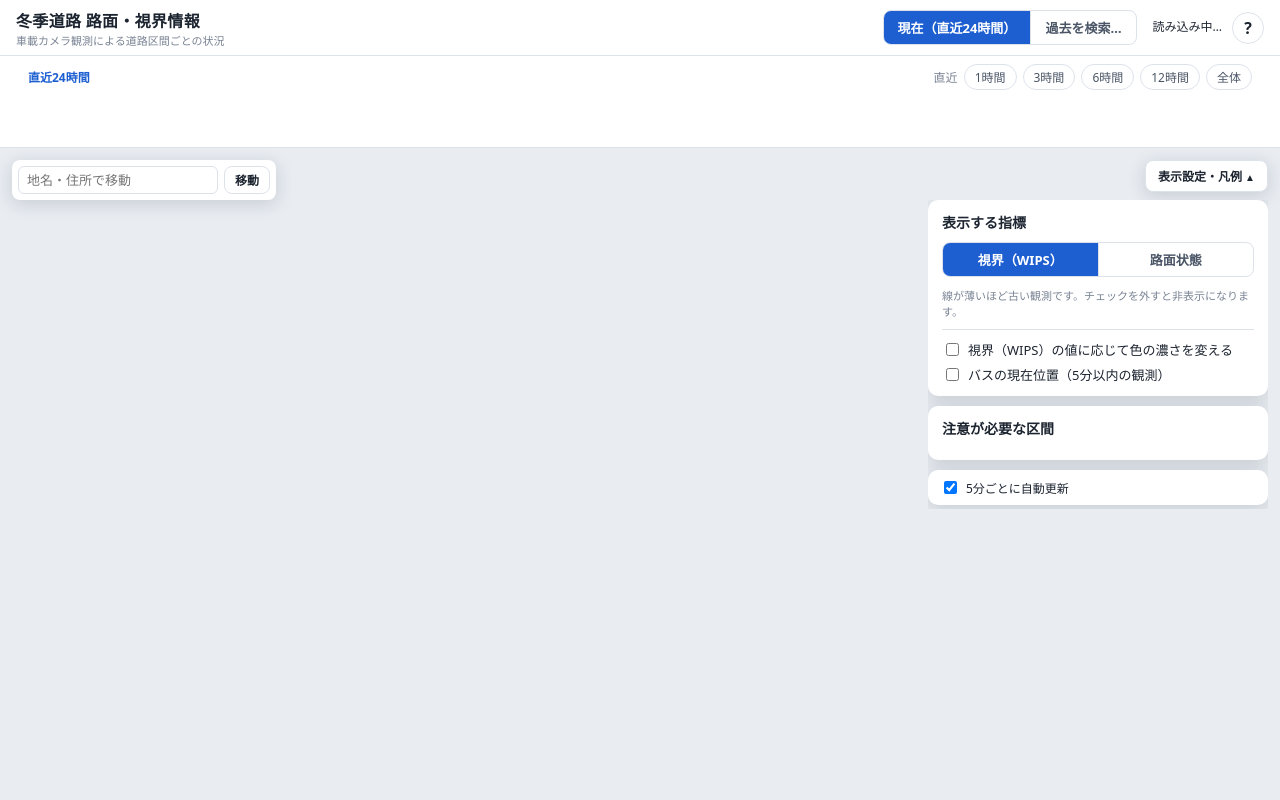
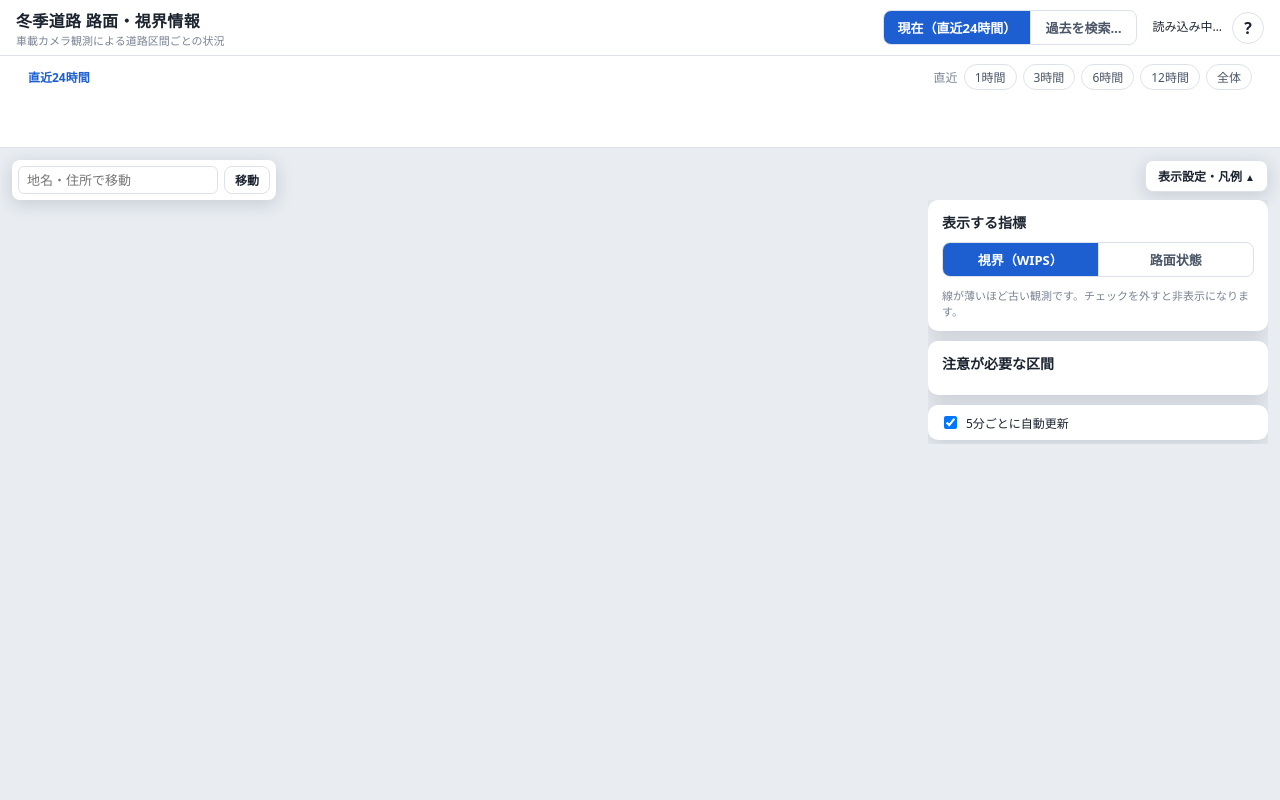
Before and after one commit to highcle/road_interface_linestyle, a Flask app: template templates/index.html in a window 1280 px wide. Run offline with Flask 3, Linux system fonts and the light colour scheme; the template is opened without the code that fills it: most values are stand-ins (such as "Sample title", 1, 10 or a date in 2020); parts of the project's set-up code (start-up, migrations or seed data) failed here and were passed over.

Commit message:
線の色を区分の色に統一、詳細欄と表示設定を整理、注意区間一覧で場所を強調
Co-Authored-By: Claude Opus 5.5 <noreply@anthropic.com>

```diff
--- a/static/css/style.css
+++ b/static/css/style.css
@@ -276,9 +256,6 @@ dialog p, dialog li { font-size: 13px; line-height: 1.7; }
 }
 
 /* ---- 表示オプション ---- */
-.opt-list { display: grid; gap: 6px; margin-top: 10px; padding-top: 10px; border-top: 1px solid var(--line); font-size: 13px; }
-.opt-note { margin: 0 0 0 22px; font-size: 11px; color: var(--ink-3); }
-.opt-note:empty { display: none; }
 
 /* ---- バスの現在位置 ---- */
 .bus-icon { background: none; border: none; }
--- a/static/js/api.js
+++ b/static/js/api.js
@@ -36,7 +36,6 @@ export const fetchGeometry = () =>
 
 export const fetchStatus = (opts) => getJson('/api/roads/status', rangeParams(opts));
 
-export const fetchTimeline = (segId, opts) => getJson(`/api/roads/${segId}/timeline`, rangeParams(opts));
 
 export const fetchBuses = () => getJson('/api/buses');
 
--- a/static/js/buses.js
+++ b/static/js/buses.js
@@ -26,18 +26,17 @@ export function initBuses({ onImageClick }) {
 
 export async function refreshBuses() {
   const s = ++seq;
-  if (!state.showBuses || state.mode !== 'live') {
+  if (state.mode !== 'live') {  // 過去データの表示中は出さない
     layer.clearLayers();
-    el('busInfo').textContent = state.showBuses && state.mode !== 'live' ? '過去データの表示中は表示しません' : '';
     return;
   }
   try {
     const data = await api.fetchBuses();
-    if (s !== seq || !state.showBuses || state.mode !== 'live') return;
+    if (s !== seq || state.mode !== 'live') return;
     render(data);
   } catch (err) {
     if (s !== seq) return;
-    el('busInfo').textContent = `バスの位置を取得できませんでした（${err.message}）`;
+    console.warn('バスの位置を取得できませんでした', err);
   }
 }
 
@@ -78,8 +77,4 @@ function render(data) {
     if (b.image_url) m.on('click', () => onImage(b));
     layer.addLayer(m);
   }
-  const n = data.buses.length;
-  el('busInfo').textContent = n
-    ? `${n} 台（${time.short(time.parse(data.now), { withDate: false })} 時点）`
-    : `${time.short(time.parse(data.now), { withDate: false })} 時点で5分以内の観測はありません`;
 }
--- a/static/js/categories.js
+++ b/static/js/categories.js
@@ -64,40 +64,3 @@ export function freshnessOpacity(ageMinutes) {
   if (ageMinutes <= 360) return 0.62;
   return 0.45;
 }
-
-// ---- WIPS の値による濃淡 -------------------------------------------------------
-// 区間の色を、その区間で実測した WIPS の値そのものから決める（隣の区間と混ぜない）。
-// 区分ごとに同系色の範囲だけを使い、区分の境界（7.5・8.0）では色を切り替える。
-// 色はすべて凡例のカラーバー上にあり、カラーバー上の位置＝実測値になる。
-export const WIPS_SCALE = [
-  // 視程不良: 暗い赤（低い）→ 赤（境界）
-  { key: 'wips_danger', min: 4.0, max: T.danger, from: '#5c0011', to: '#d42a1c', width: 40 },
-  // 注意: 橙 → 黄
-  { key: 'wips_warn', min: T.danger, max: T.warn, from: '#ec7014', to: '#f2b600', width: 20 },
-  // 良好: 明るい青（境界）→ 濃い紺（高い）
-  { key: 'wips_good', min: T.warn, max: 10.0, from: '#7fb6dd', to: '#0b2f6b', width: 40 },
-];
-
-function hexToRgb(hex) {
-  const n = parseInt(hex.slice(1), 16);
-  return [(n >> 16) & 255, (n >> 8) & 255, n & 255];
-}
-function mix(a, b, t) {
-  const [x, y] = [hexToRgb(a), hexToRgb(b)];
-  return `#${x.map((v, i) => Math.round(v + (y[i] - v) * t).toString(16).padStart(2, '0')).join('')}`;
-}
-
-/** WIPS の実測値の色。値が範囲外なら端の色。区分は INDICATORS.wips.classify と同じ基準 */
-export function wipsColor(wips) {
-  const key = INDICATORS.wips.classify({ wips });
-  const band = WIPS_SCALE.find((b) => b.key === key);
-  if (!band) return COLORS.none;
-  const t = Math.min(1, Math.max(0, (wips - band.min) / (band.max - band.min)));
-  return mix(band.from, band.to, t);
-}
-
-/** 区分の濃淡を表す CSS グラデーション（凡例の見本用） */
-export function bandCss(key) {
-  const b = WIPS_SCALE.find((x) => x.key === key);
-  return b ? `linear-gradient(90deg, ${b.from}, ${b.to})` : null;
-}
--- a/static/js/main.js
+++ b/static/js/main.js
@@ -117,12 +117,7 @@ async function load({ depth = 0 } = {}) {
 
 // ---- 選択 --------------------------------------------------------------------
 function showDetail(id) {
-  const rep = state.status?.segments?.[id] ?? null;
-  const timelinePromise = rep
-    ? api.fetchTimeline(id, { history: state.mode === 'history' ? state.history : null, range: state.range })
-        .then((d) => d.observations)
-    : Promise.resolve([]);
-  renderDetail(id, rep, { onImage: openImage, timelinePromise });
+  renderDetail(id, state.status?.segments?.[id] ?? null, { onImage: openImage });
 }
 
 /** 注意箇所の一覧から選んだ: 最も悪い区間を選択し、まとめた区間全体が見えるように動かす */
@@ -228,13 +223,6 @@ async function boot() {
   const historyDialog = initHistoryDialog(goHistory);
   initBuses({ onImageClick: (b) => openImage(b) });
 
-  const optGradient = el('optGradient');
-  optGradient.checked = state.gradient;
-  optGradient.addEventListener('change', () => { state.gradient = optGradient.checked; savePrefs(); renderAll(); });
-  const optBuses = el('optBuses');
-  optBuses.checked = state.showBuses;
-  optBuses.addEventListener('change', () => { state.showBuses = optBuses.checked; savePrefs(); refreshBuses(); });
-
   el('btnModeLive').addEventListener('click', () => { if (state.mode !== 'live') goLive(); });
   el('btnModeHistory').addEventListener('click', () => historyDialog.open());
   el('btnBackToLive').addEventListener('click', goLive);
--- a/static/js/panel.js
+++ b/static/js/panel.js
@@ -1,6 +1,6 @@
 // 右パネル: 凡例/フィルタ、注意区間一覧、選択区間の詳細
 import { state, savePrefs } from './state.js';
-import { INDICATORS, COLORS, WIPS_SCALE, classInfo, surfaceLabel, wipsColor, bandCss } from './categories.js';
+import { INDICATORS, COLORS, classInfo, surfaceLabel } from './categories.js';
 import { categoryOf, getLayer, lengthOf } from './roadmap.js';
 import { groupAlerts, lengthLabel } from './alerts.js';
 import * as time from './time.js';
@@ -33,14 +33,12 @@ export function renderLegend(onFilterChange) {
     total += 1;
   }
   const rows = [...ind.classes].reverse().filter((c) => !c.dataless || counts[c.key]);
-  const shaded = state.gradient && state.indicator === 'wips';
   const make = (key, label, color, count, thin) => h('label', { class: 'legend-item' },
     h('input', {
       type: 'checkbox', checked: state.filters[key] !== false,
       onchange: (e) => { state.filters[key] = e.target.checked; savePrefs(); onFilterChange(); },
     }),
-    h('span', { class: `sw${thin ? ' sw-thin' : ''}`,
-      style: `--c:${(shaded && bandCss(key)) || color}` }),
+    h('span', { class: `sw${thin ? ' sw-thin' : ''}`, style: `--c:${color}` }),
     h('span', { class: 'legend-label' }, label),
     h('span', { class: 'legend-count' }, count != null ? `${count}` : ''),
   );
@@ -51,38 +49,16 @@ export function renderLegend(onFilterChange) {
   const order = state.indicator === 'surface'
     ? h('p', { class: 'legend-order' }, '↑ 滑りやすい　↓ 滑りにくい')
     : h('p', { class: 'legend-order' }, '↑ 視界が悪い　↓ 視界が良い');
-  el('legendArea').replaceChildren(order, list, shaded ? colorBar() : null,
+  el('legendArea').replaceChildren(order, list,
     h('p', { class: 'legend-total' }, `観測のある区間: ${total}`));
 
   document.querySelectorAll('[data-indicator]').forEach((b) =>
     b.setAttribute('aria-pressed', String(b.dataset.indicator === state.indicator)));
 }
 
-/** WIPS の濃淡のカラーバー（左=視界が悪い、右=良い）。区分の境界で色が切り替わる */
-function colorBar() {
-  let pos = 0;
-  const stops = [];
-  const ticks = [];
-  for (const b of WIPS_SCALE) {
-    stops.push(`${b.from} ${pos}%`, `${b.to} ${pos + b.width}%`);
-    if (pos > 0) ticks.push(h('span', { class: 'cb-tick', style: `left:${pos}%` }, b.min.toFixed(1)));
-    pos += b.width;
-  }
-  const first = WIPS_SCALE[0], last = WIPS_SCALE[WIPS_SCALE.length - 1];
-  return h('div', { class: 'colorbar', role: 'img',
-    'aria-label': `WIPS の値と色: ${first.min.toFixed(1)} 以下から ${last.max.toFixed(1)} 以上まで` },
-    h('p', { class: 'cb-title' }, '線の色の濃さ＝その区間の WIPS 実測値'),
-    h('div', { class: 'cb-bar', style: `background: linear-gradient(90deg, ${stops.join(', ')})` }),
-    h('div', { class: 'cb-ticks' },
-      h('span', { class: 'cb-tick cb-first', style: 'left:0' }, `${first.min.toFixed(1)}以下`),
-      ticks,
-      h('span', { class: 'cb-tick cb-last', style: 'left:100%' }, `${last.max.toFixed(1)}以上`)),
-  );
-}
-
-/** 地図の線と同じ色（WIPS の濃淡表示中は実測値の色） */
-function lineColor(rep, cls) {
-  return state.gradient && state.indicator === 'wips' && rep.wips != null ? wipsColor(rep.wips) : cls.color;
+/** 区間の表示名から幅員の注記を外す: 「国道（幅員3〜5.5m）」→「国道」 */
+export function withoutWidth(text) {
+  return (text || '').replace(/（幅員[^）]*）/g, '');
 }
 
 // ---- 注意区間一覧 ---------------------------------------------------------
@@ -97,7 +73,7 @@ export function renderAlertList(onPick) {
   }
   const props = (id) => getLayer(id)?.feature.properties || {};
   const groups = groupAlerts(items, {
-    routeOf: (id) => props(id).label,
+    routeOf: (id) => withoutWidth(props(id).label),
     muniOf: (id) => props(id).muni,
     lengthOf,
   });
@@ -111,17 +87,18 @@ export function renderAlertList(onPick) {
   list.replaceChildren(...groups.slice(0, MAX).map((g) => {
     const { rep, cls } = g.worst;
     const multi = g.ids.length > 1;
-    const value = state.indicator === 'wips'
-      ? `${multi ? '最も悪い区間 ' : ''}WIPS ${rep.wips.toFixed(2)}`
+    // 主: どこで（路線・市町村）/ 従: 状態と範囲
+    const place = [g.route, g.muni].filter(Boolean).join(' ');
+    const status = state.indicator === 'wips'
+      ? `${cls.label.split('：')[1]}（WIPS ${multi ? '最低 ' : ''}${rep.wips.toFixed(2)}）`
       : g.classes.map((c) => c.label).join('・');
-    const place = [g.route, g.muni].filter(Boolean).join(' ・ ');
     const extent = multi ? `${g.ids.length}区間・計 ${lengthLabel(g.length)}` : lengthLabel(g.length);
     return h('li', {},
       h('button', { type: 'button', class: 'alert-item', onclick: () => onPick(g) },
-        h('span', { class: 'sw', style: `--c:${lineColor(rep, cls)}` }),
+        h('span', { class: 'sw', style: `--c:${cls.color}` }),
         h('span', { class: 'alert-main' },
-          h('span', { class: 'alert-value' }, value),
-          h('span', { class: 'alert-sub' }, place),
+          h('span', { class: 'alert-place' }, place || '路線名不明'),
+          h('span', { class: 'alert-sub' }, status),
           h('span', { class: 'alert-sub' }, extent)),
         h('span', { class: 'alert-time' }, time.short(time.parse(g.latest)),
           h('small', {}, time.ageLabel(g.ageMinutes))),
@@ -133,38 +110,28 @@ export function renderAlertList(onPick) {
   }
 }
 
-/** 一覧用の短い表記: 「国道5号 ・ 小樽市」 */
-function placeLabel(props) {
-  if (!props) return '';
-  return [props.label, props.muni].filter(Boolean).join(' ・ ');
-}
-
 // ---- 詳細 -----------------------------------------------------------------
-export function renderDetail(segId, rep, { onImage, timelinePromise }) {
+export function renderDetail(segId, rep, { onImage }) {
   const panel = el('detailPanel');
   const props = getLayer(segId)?.feature.properties || {};
-  el('detailTitle').textContent = props.label || '選択区間';
-  // 路線名が分かった区間は「市町村 ・ 道路分類（幅員）」、分からない区間は市町村だけを添える
-  el('detailSub').textContent = [props.muni, props.label !== props.kind ? props.kind : '']
-    .filter(Boolean).join(' ・ ');
+  const name = withoutWidth(props.label);
+  const kind = withoutWidth(props.kind);
+  el('detailTitle').textContent = name || '選択区間';
+  // 路線名が分かった区間は「市町村 ・ 道路分類」、分からない区間は市町村だけを添える
+  el('detailSub').textContent = [props.muni, name !== kind ? kind : ''].filter(Boolean).join(' ・ ');
   const body = el('detailBody');
   panel.hidden = false;
 
   if (!rep) {
     body.replaceChildren(
-      h('p', { class: 'muted' }, `区間ID ${segId}`),
       h('p', {}, '表示期間内にこの区間の観測はありません。'),
       h('p', { class: 'muted' }, '時間スライダーの範囲を広げるか、過去データを検索してください。'),
     );
     return;
   }
 
-  const wKey = INDICATORS.wips.classify(rep);
-  const sKey = INDICATORS.surface.classify(rep);
-  const wCls = classInfo('wips', wKey);
-  const sCls = classInfo('surface', sKey);
-  const s = rep.stats;
-  const obsAt = time.parse(rep.observed_at);
+  const wCls = classInfo('wips', INDICATORS.wips.classify(rep));
+  const sCls = classInfo('surface', INDICATORS.surface.classify(rep));
   const isLive = state.mode === 'live';
 
   const img = rep.image_url
@@ -186,85 +153,14 @@ export function renderDetail(segId, rep, { onImage, timelinePromise }) {
     ),
     h('dl', { class: 'facts' },
       h('dt', {}, '観測時刻'),
-      h('dd', {}, time.short(obsAt), ' ',
+      h('dd', {}, time.short(time.parse(rep.observed_at)), ' ',
         h('span', { class: 'muted' }, isLive ? `（${time.ageLabel(rep.age_minutes)}）`
           : `（表示範囲の終わりの${time.ageLabel(rep.age_minutes)}）`)),
-      h('dt', {}, '代表点'),
-      h('dd', {}, `最新の通過（${time.rangeLabel(time.parse(rep.pass.start), time.parse(rep.pass.end))}、${rep.pass.n_obs}観測）`,
-        state.status?.algorithm?.id === 'latest_pass_min_wips' ? 'のうち WIPS 最小の観測'
-          : `の WIPS 中央値${rep.pass.wips_median != null ? `（${rep.pass.wips_median.toFixed(2)}）` : ''}に最も近い観測`),
-      // 色の判定には使わない参考情報: 代表点より前に、もっと悪い値が出ていなかったか
-      h('dt', {}, `この${time.durationLabel(state.range.end - state.range.start)}`),
-      h('dd', {}, `${s.n_obs}回観測（${s.n_passes}回通過）`,
-        s.wips_min != null ? h('span', { class: 'muted' },
-          `、WIPS 最低 ${s.wips_min.toFixed(2)}・最高 ${s.wips_max.toFixed(2)}`) : null),
     ),
-    h('div', { class: 'timeline', id: 'timelineChart' }, h('p', { class: 'muted' }, '推移を読み込み中…')),
     img,
-    h('p', { class: 'muted seg-id' }, `区間ID ${segId}`),
   );
-
-  // 応答が届くまでに別の区間を選んだ・再描画した場合は描かない
-  const box = document.getElementById('timelineChart');
-  const stillShown = () => box.isConnected && state.selectedId === segId;
-  timelinePromise
-    .then((obs) => { if (stillShown()) box.replaceChildren(sparkline(obs, rep)); })
-    .catch(() => { if (stillShown()) box.replaceChildren(h('p', { class: 'muted' }, '推移を取得できませんでした')); });
 }
 
 export function hideDetail() {
   el('detailPanel').hidden = true;
 }
-
-/** 表示範囲内の WIPS 推移（点=観測、色=路面状態、◇=代表点） */
-function sparkline(obs, rep) {
-  const NS = 'http://www.w3.org/2000/svg';
-  const W = 280, H = 110, PL = 30, PR = 6, PT = 8, PB = 18;
-  const s = (tag, attrs, text) => {
-    const n = document.createElementNS(NS, tag);
-    for (const [k, v] of Object.entries(attrs)) n.setAttribute(k, v);
-    if (text != null) n.textContent = text;
-    return n;
-  };
-  const pts = obs.filter((o) => o.wips != null);
-  const svg = s('svg', { viewBox: `0 0 ${W} ${H}`, class: 'spark', role: 'img',
-    'aria-label': `WIPS の推移（${pts.length} 観測）` });
-  if (!pts.length) {
-    svg.append(s('text', { x: W / 2, y: H / 2, 'text-anchor': 'middle', class: 'spark-empty' }, '有効な WIPS がありません'));
-    return svg;
-  }
-  const t0 = state.range.start, t1 = state.range.end;
-  const vals = pts.map((o) => o.wips);
-  const yMin = Math.min(T.danger - 1, ...vals) - 0.3, yMax = Math.max(T.warn + 1, ...vals) + 0.3;
-  const x = (t) => PL + ((t - t0) / Math.max(1, t1 - t0)) * (W - PL - PR);
-  const y = (v) => PT + (1 - (v - yMin) / (yMax - yMin)) * (H - PT - PB);
-
-  // 閾値の帯
-  svg.append(s('rect', { x: PL, y: y(T.danger), width: W - PL - PR, height: Math.max(0, y(yMin) - y(T.danger)), class: 'band-danger' }));
-  svg.append(s('rect', { x: PL, y: y(T.warn), width: W - PL - PR, height: Math.max(0, y(T.danger) - y(T.warn)), class: 'band-warn' }));
-  for (const v of [T.danger, T.warn]) {
-    svg.append(s('line', { x1: PL, x2: W - PR, y1: y(v), y2: y(v), class: 'th-line' }));
-  }
-  // 閾値ラベル（近すぎて重なる場合は外側にずらす）
-  const ld = y(T.danger), lw = Math.min(y(T.warn), ld - 9);
-  svg.append(s('text', { x: PL - 4, y: ld + 6, 'text-anchor': 'end', class: 'axis' }, T.danger.toFixed(1)));
-  svg.append(s('text', { x: PL - 4, y: lw, 'text-anchor': 'end', class: 'axis' }, T.warn.toFixed(1)));
-  svg.append(s('text', { x: PL, y: H - 4, class: 'axis' }, time.short(t0)));
-  svg.append(s('text', { x: W - PR, y: H - 4, 'text-anchor': 'end', class: 'axis' }, time.short(t1)));
-
-  for (const o of pts) {
-    const t = time.parse(o.t);
-    const c = classInfo('surface', INDICATORS.surface.classify(o)).color;
-    const dot = s('circle', { cx: x(t), cy: y(o.wips), r: 2.8, fill: c, class: 'dot' });
-    dot.append(s('title', {}, `${time.short(t)}  WIPS ${o.wips.toFixed(2)} / ${surfaceLabel(o.road_surface)} / ${o.pass_no}回目の通過`));
-    svg.append(dot);
-  }
-  const rt = time.parse(rep.observed_at);
-  if (rep.wips != null) {
-    const cx = x(rt), cy = y(rep.wips);
-    const mark = s('path', { d: `M${cx} ${cy - 6} L${cx + 6} ${cy} L${cx} ${cy + 6} L${cx - 6} ${cy} Z`, class: 'rep-mark' });
-    mark.append(s('title', {}, `代表点 ${time.short(rt)} WIPS ${rep.wips.toFixed(2)}`));
-    svg.append(mark);
-  }
-  return svg;
-}
--- a/static/js/roadmap.js
+++ b/static/js/roadmap.js
@@ -1,6 +1,6 @@
 // 地図と道路レイヤー
 import { state } from './state.js';
-import { INDICATORS, COLORS, freshnessOpacity, wipsColor } from './categories.js';
+import { INDICATORS, COLORS, freshnessOpacity } from './categories.js';
 
 export let map = null;
 let roadLayer = null;
@@ -119,11 +119,9 @@ function styleFor(feature) {
   const key = ind.classify(rep);
   if (state.filters[key] === false) return { opacity: 0, weight: 0, interactive: false };
   const cls = ind.classes.find((c) => c.key === key);
-  // WIPS の濃淡表示: その区間の実測値の色（隣の区間とは混ぜない）
-  const color = state.gradient && state.indicator === 'wips' && rep.wips != null ? wipsColor(rep.wips) : cls.color;
   const severe = ind.isAlert(key) ? 1.5 : 0;
   return {
-    color,
+    color: cls.color,
     weight: w + severe,
     opacity: freshnessOpacity(rep.age_minutes),
     lineCap: 'round',
--- a/static/js/state.js
+++ b/static/js/state.js
@@ -20,8 +20,6 @@ export const state = {
   status: null,            // /api/roads/status の結果
   selectedId: null,
   autoUpdate: true,
-  gradient: true,          // WIPS の線を実測値に応じた濃淡で塗る
-  showBuses: true,         // バスの現在位置を表示
 };
 
 export function loadPrefs() {
@@ -30,8 +28,6 @@ export function loadPrefs() {
     if (saved.indicator in INDICATORS) state.indicator = saved.indicator;
     if (saved.filters) Object.assign(state.filters, saved.filters);
     if (typeof saved.autoUpdate === 'boolean') state.autoUpdate = saved.autoUpdate;
-    if (typeof saved.gradient === 'boolean') state.gradient = saved.gradient;
-    if (typeof saved.showBuses === 'boolean') state.showBuses = saved.showBuses;
   } catch { /* 破損時は既定値 */ }
 }
 
@@ -39,7 +35,6 @@ export function savePrefs() {
   try {
     localStorage.setItem(STORAGE_KEY, JSON.stringify({
       indicator: state.indicator, filters: state.filters, autoUpdate: state.autoUpdate,
-      gradient: state.gradient, showBuses: state.showBuses,
     }));
   } catch { /* プライベートモード等 */ }
 }
--- a/templates/index.html
+++ b/templates/index.html
@@ -99,11 +99,6 @@
         </div>
         <div id="legendArea" class="legend"></div>
         <p class="legend-note">線が薄いほど古い観測です。チェックを外すと非表示になります。</p>
-        <div class="opt-list">
-          <label class="switch"><input type="checkbox" id="optGradient"> 視界（WIPS）の値に応じて色の濃さを変える</label>
-          <label class="switch"><input type="checkbox" id="optBuses"> バスの現在位置（5分以内の観測）</label>
-          <p id="busInfo" class="opt-note" aria-live="polite"></p>
-        </div>
       </section>
 
       <section class="card">
@@ -165,10 +160,9 @@
       <li><span class="sw" style="--c:var(--c-warn)"></span><b><span class="th-danger"></span> 超〜<span class="th-warn"></span> 未満</b>：注意</li>
       <li><span class="sw" style="--c:var(--c-danger)"></span><b><span class="th-danger"></span> 以下</b>：視程不良（危険）</li>
     </ul>
-    <p>「値に応じて色の濃さを変える」をオンにすると、各区間をその区間で実測した WIPS の値の色で塗ります（同じ「良好」でも 8.1 は明るい青、9.5 は濃い紺）。隣の区間と色を混ぜたり、観測のない値を補ったりはしません。色の濃さと値の対応は凡例のカラーバーで確認できます。</p>
 
     <h3>注意が必要な箇所の一覧</h3>
-    <p>注意区間は「路線 × 市町村」ごとに1件にまとめ、その中で最も悪い区間の値と、該当する区間の数・長さの合計を示します。選ぶと、該当する区間すべてが見えるように地図が動き、最も悪い区間の詳細を表示します。</p>
+    <p>注意区間は「路線 × 市町村」ごとに1件にまとめ、どこで起きているか（路線・市町村）と、その中で最も悪い区間の状態、該当する区間の数・長さの合計を示します。選ぶと、該当する区間すべてが見えるように地図が動き、最も悪い区間の詳細を表示します。</p>
 
     <h3>路面状態</h3>
     <p>同じ画像の路面部分から、乾燥・半湿潤・湿潤・シャーベット・積雪・凍結の6区分を判別しています。凡例は滑りやすさの目安順に並べています。</p>
```
Also changed, not shown: other parts of static/css/style.css (+1 -21 lines), docs/issues_report.md (+5 -4 lines), tests/e2e/test_ui.py (+17 -31 lines), README.md.
